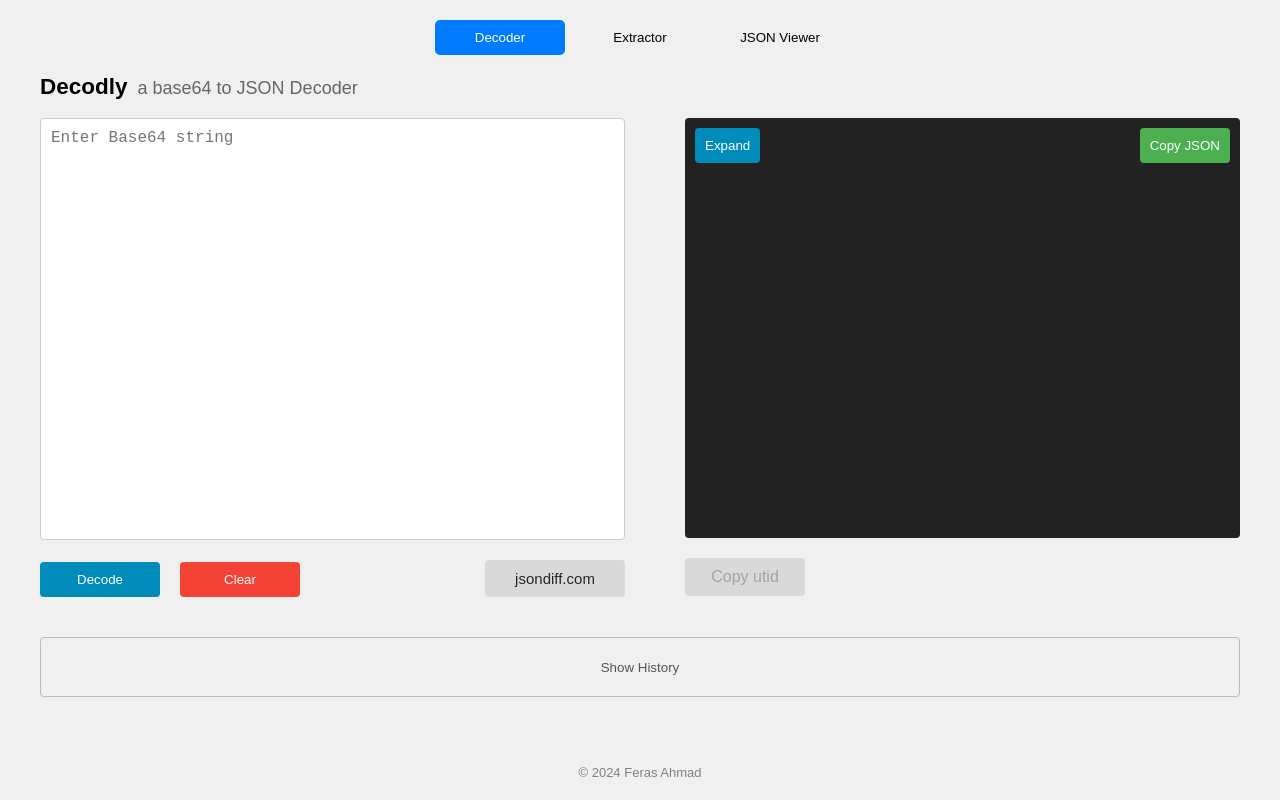
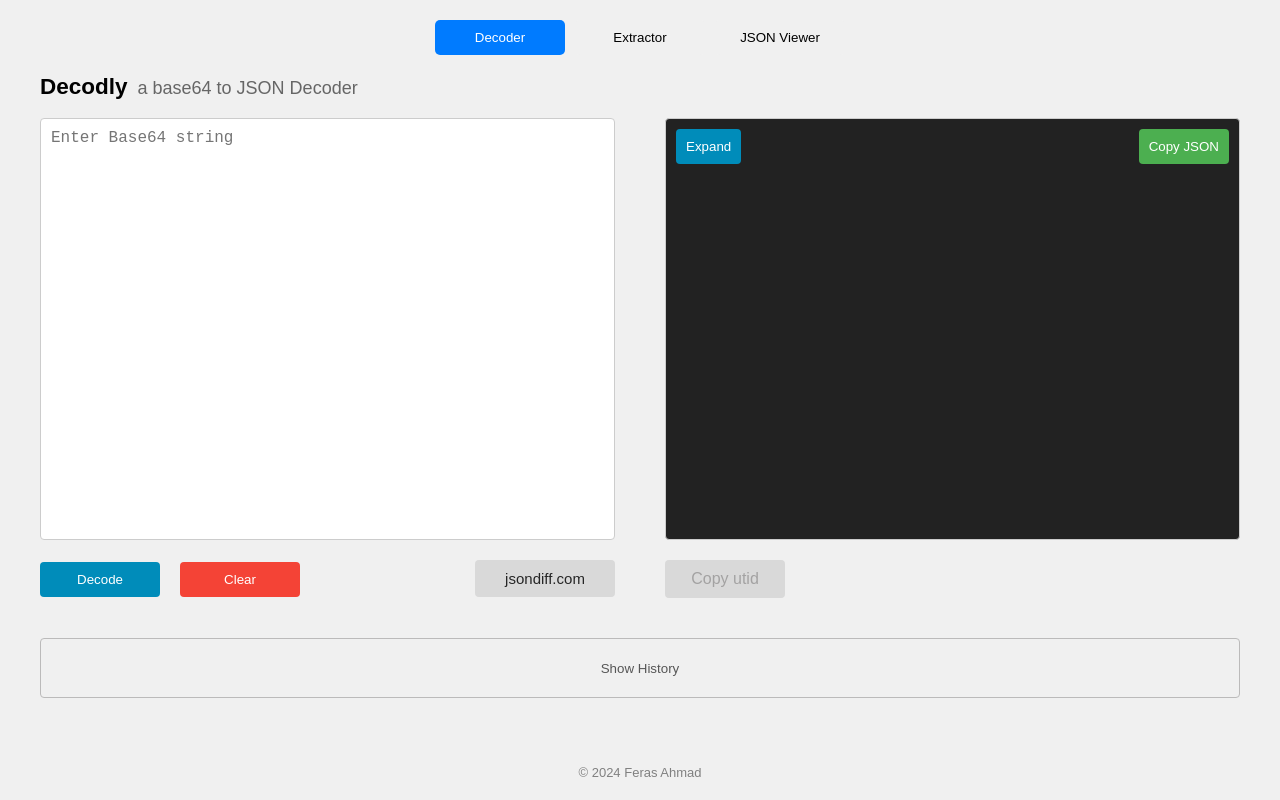
Before and after one commit to Eng-FerasAhmad/decodly, a React (Vite) app: page / in a window 1280 px wide. Built offline with nearby package versions, Linux system fonts and the light colour scheme.

Commit message:
fix style decoder and inputs

```diff
--- a/src/App.tsx
+++ b/src/App.tsx
@@ -1,7 +1,7 @@
 import { ReactElement, useState } from 'react';
 
-import DataIdExtractor from './extractor/HtmlToJson';
-import JsonViewerInput from './json-viewer/JsonViewerInput';
+import DataIdExtractor from './extractor/Extractor';
+import JsonViewer from './json-viewer/JsonViewer';
 
 import Base64Decoder from './Base64Deocder';
 import Footer from './Footer';
@@ -73,7 +73,7 @@ export default function App(): ReactElement {
             <div style={{ flex: '1' }}>
                 {activeTab === 'decoder' && <Base64Decoder />}
                 {activeTab === 'extractor' && <DataIdExtractor />}
-                {activeTab === 'viewer' && <JsonViewerInput />}
+                {activeTab === 'viewer' && <JsonViewer />}
             </div>
 
             <Footer />
--- a/src/index.css
+++ b/src/index.css
@@ -20,12 +20,13 @@ body {
     padding: 0 40px;
     min-height: calc(100vh - 120px);
     margin-bottom: 20px;
-
 }
 
 .content {
     display: flex;
     flex-direction: row;
+    justify-content: space-between;
+    gap: 50px;
     width: 100%;
 }
 
@@ -47,7 +48,7 @@ body {
 .content-decoder {
     display: flex;
     flex-direction: column;
-    width: 50%;
+    flex: 1;
 }
 
 .button-container {
@@ -84,7 +85,7 @@ body {
 .attribute-input-label {
     min-height: 28px;
     padding: 4px;
-    margin: 21px 0 0 30px;
+    margin: 21px 0 0 0;
 }
 
 .json-output-container {
@@ -93,8 +94,9 @@ body {
     border-radius: 4px;
     padding: 10px;
     position: relative;
-    margin: 0 0 0 30px;
+    margin: 0;
     min-height: 400px;
+    border: 1px solid #ccc;
 }
 
 .json-output {
@@ -106,8 +108,9 @@ body {
     min-height: 400px;
     display: flex;
     flex-direction: column;
-    width: 50%;
-    margin: 0 0px 0 30px;
+
+    flex: 1;
+    margin: 0;
 }
 
 .copy-button {
@@ -167,13 +170,14 @@ body {
 }
 
 .copy-utid-button {
-    margin-left: 30px;
     padding: 10px 10px;
     border: none;
     border-radius: 4px;
     cursor: pointer;
     font-size: 16px;
-    transition: background-color 0.3s, color 0.3s;
+    transition:
+        background-color 0.3s,
+        color 0.3s;
 }
 
 .copy-utid-button:disabled {
@@ -190,7 +194,7 @@ body {
 .diff-button {
     background-color: #d9d9d9;
     margin-right: 0 !important;
-    color: #262626
+    color: #262626;
 }
 
 .diff-button:hover {
--- a/src/json-viewer/JsonViewerInput.tsx
+++ b/src/json-viewer/JsonViewer.tsx
@@ -2,7 +2,7 @@ import { ChangeEvent, ReactElement, useState } from 'react';
 
 import JsonOutput from '../JsonOutput';
 
-export default function JsonViewerInput(): ReactElement {
+export default function JsonViewer(): ReactElement {
     const [jsonInput, setJsonInput] = useState<string>('');
     const [jsonOutput, setJsonOutput] = useState<Record<
         string,
```
Also changed, not shown: src/extractor/Extractor.tsx (renamed from src/extractor/HtmlToJson.tsx), 2 other files (tests, documents, lock files or other folders).
